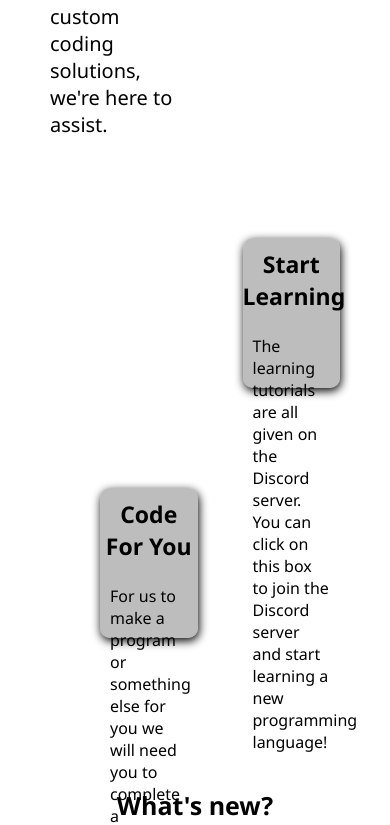
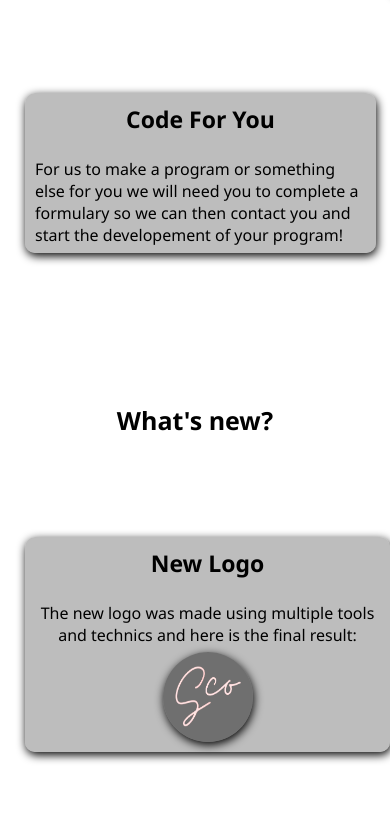
Before and after one commit to SmathyCo/SmathyCo.github.io, a plain HTML site: page index.html in a window 390 px wide. Shown: the part 1229-2054 px from the top of the page. Drawn offline with Linux system fonts and the light colour scheme.

Commit message:
Add files via upload

```diff
--- a/index.html
+++ b/index.html
@@ -26,12 +26,12 @@
         <p class="box-title">Start Learning</p>
         <p style="margin-left: 10px;margin-right: 10px;">The learning tutorials are all given on the Discord server. You can click on this box to join the Discord server and start learning a new programming language!</p>
     </div>
-    <div class="box" onclick="goTo('https:/\/forms.gle/F8HgTJBTTQrd8Djy6')" style="margin: 100px 0 auto 100px;" id="reqCode">
+    <div class="box" onclick="goTo('https:/\/forms.gle/F8HgTJBTTQrd8Djy6')" id="reqCode">
         <p class="box-title">Code For You</p>
         <p style="margin-left: 10px;margin-right: 10px;">For us to make a program or something else for you we will need you to complete a formulary so we can then contact you and start the developement of your program!</p>
     </div>
     <p style="text-align: center;font-size: 25px;font-weight: bold;margin-top: 150px;">What's new?</p>
-    <div class="boxNoHover" style="height: 215px;margin-left: auto;margin-right: auto;">
+    <div class="boxNoHover" style="height: 215px;margin-right: auto;" id="logo">
         <p class="box-title">New Logo</p>
         <div style="text-align: center;">
             <p>The new logo was made using multiple tools and technics and here is the final result:</p>
--- a/styles.css
+++ b/styles.css
@@ -97,3 +97,52 @@ body, html {
     font-size: 23px;
     padding-top: 10px;
 }
+
+#reqCode {
+    margin: 100px 0 auto 100px;
+}
+
+#logo {
+    margin-left: auto;
+}
+
+@media only screen and (max-width: 1080px) {
+    .box {
+        width: 60%;
+    }
+    .boxNoHover {
+        width: 50%;
+    }
+}
+
+@media only screen and (max-width: 600px) {
+    .line {
+        width: 90vh;
+    }
+    .welcome {
+        width: 100%;
+    }
+    .box {
+        width: 90%;
+        height: 160px;
+    }
+    .boxNoHover {
+        width: initial;
+    }
+    #logo {
+        margin-left: 25px;
+    }
+    #learn {
+        margin: 100px 50px 100px 100%;
+    }
+    #reqCode {
+        margin: 100px 0 auto 25px;
+    }
+}
+
+@media only screen and (max-width: 360px) {
+    .box {
+        width: 90%;
+        height: 190px;
+    }
+}
```
